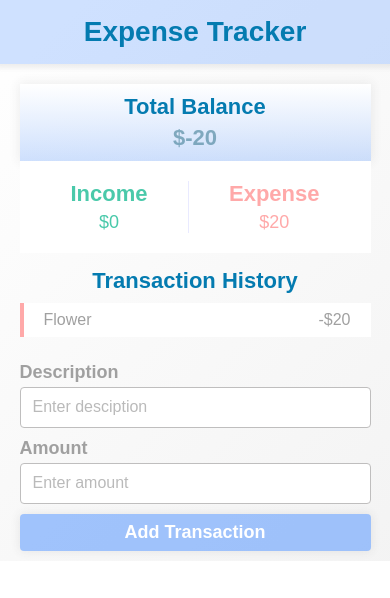
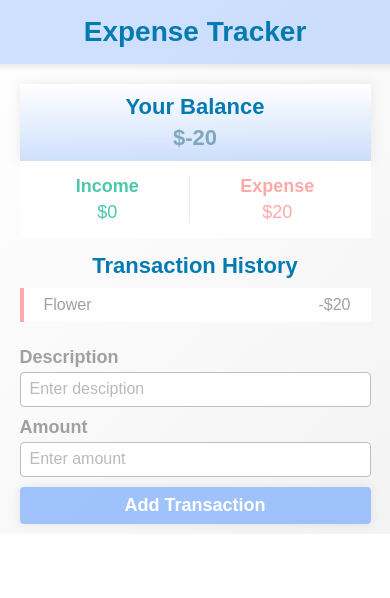
Before and after one commit to aqib-nawaz/expensetracker, a React (Vite) app: page / in a window 390 px wide. Shown: the top 598 px of the page. Built offline with nearby package versions, Linux system fonts and the light colour scheme.

Commit message:
Spelling Correction

```diff
--- a/src/App.css
+++ b/src/App.css
@@ -83,9 +83,9 @@
     width: 100%;
     display: flex;
     text-align: center;
-    gap: 40px;
+    gap: 50px;
     justify-content: center;
-    padding: 20px 0px;
+    padding: 15px 0px;
 }
 
 
@@ -231,6 +231,17 @@
     .main-container {
         width: 90%;
     }
+
+    .income h2,
+    .expense h2 {
+        margin-bottom: 5px;
+        font-size: 18px;
+    }
+
+    .AddTransaction .form-controll input {
+        padding: 9px;
+
+    }
 }
 
 
@@ -264,6 +275,6 @@
     .income h2,
     .expense h2 {
         margin-bottom: 5px;
-        font-size: 20px;
+        font-size: 18px;
     }
 }
--- a/src/App.jsx
+++ b/src/App.jsx
@@ -15,7 +15,7 @@ function App() {
   ];
 
 
-  const [allTranssction, setAllTransactions] = useState(dummyTransactions)
+  const [allTransaction, setAllTransactions] = useState(dummyTransactions)
 
   const handleTransactionAdd = (data) => {
     setAllTransactions((prev) => {
@@ -29,9 +29,9 @@ function App() {
     <>
       <Header />
       <main className='main-container'>
-        <Balance transactions={allTranssction} />
-        <IncomeExpense transactions={allTranssction} />
-        <TransactionHistory transactions={allTranssction} />
+        <Balance transactions={allTransaction} />
+        <IncomeExpense transactions={allTransaction} />
+        <TransactionHistory transactions={allTransaction} />
         <AddTransactions handleTransactionAdd={handleTransactionAdd} />
       </main>
     </>
--- a/src/components/Balance.jsx
+++ b/src/components/Balance.jsx
@@ -4,7 +4,7 @@ import React from "react";
 function Balance({ transactions }) {
 	return (
 		<div className="balance-container">
-			<h2>Total Balance</h2>
+			<h2>Your Balance</h2>
 			<h1>
 				$
 				{transactions
```
